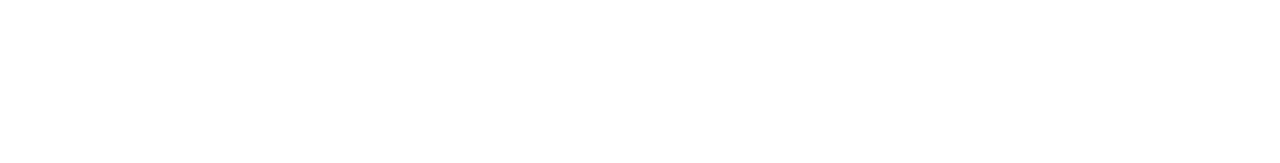
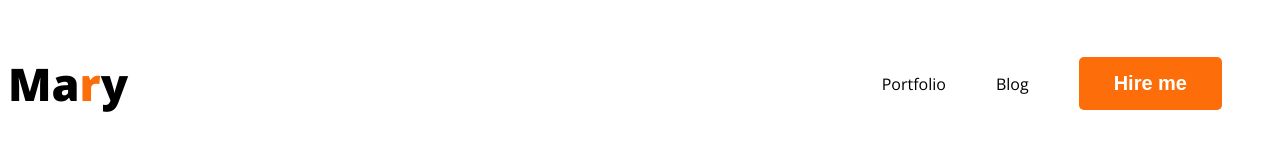
Before and after one commit to devsifat1/first-portfolio, a plain HTML site: page index.html in a window 1280 px wide. Drawn offline with nearby package versions, Linux system fonts and the light colour scheme.

Commit message:
added nav

```diff
--- a/index.html
+++ b/index.html
@@ -3,9 +3,29 @@
 <head>
     <meta charset="UTF-8">
     <meta name="viewport" content="width=device-width, initial-scale=1.0">
-    <title>Document</title>
+    <link rel="preconnect" href="https://fonts.googleapis.com">
+    <link rel="preconnect" href="https://fonts.gstatic.com" crossorigin>
+    <link href="https://fonts.googleapis.com/css2?family=Open+Sans:wght@400;700;800&display=swap" rel="stylesheet">
+    <link rel="stylesheet" href="styles/portfolio.css">
+    <title>First Portfolio</title>
 </head>
 <body>
+    <header>
+        <nav>
+            <h3 class="nav-title">Ma<span class="text-primary">r</span>y</h3>
+            <ul>
+                <li><a href="#"></a>Portfolio</li>
+                <li><a href=""></a>Blog</li>
+                <li><button class="btn-primary">Hire me</button></li>
+            </ul>
+        </nav>
 
+    </header>
+    <main>
+
+    </main>
+    <footer>
+
+    </footer>
 </body>
 </html>
--- /dev/null
+++ b/styles/portfolio.css
@@ -0,0 +1,48 @@
+/* common shared styles */
+body {
+    font-family: 'Open Sans', sans-serif;
+}
+
+.text-primary {
+    color: #FD6E0A;
+}
+
+.btn-primary {
+    background: #FD6E0A;
+    border: none;
+    border-radius: 5px;
+    font-size: 20px;
+    font-weight: 700;
+    color: white;
+    padding: 15px 35px;
+
+}
+
+/* nav related styles */
+nav {
+    display: flex;
+    justify-content: space-between;
+    align-items: center;
+}
+
+.nav-title {
+    color: #181818);
+    font-size: 45px;
+    font-weight: 800;
+}
+
+nav ul {
+    display: flex;
+    align-items: center;
+
+}
+
+nav li {
+    list-style: none;
+    margin-right: 50px;
+}
+
+nav a {
+    text-decoration: none;
+    color: #474747;
+}
```
